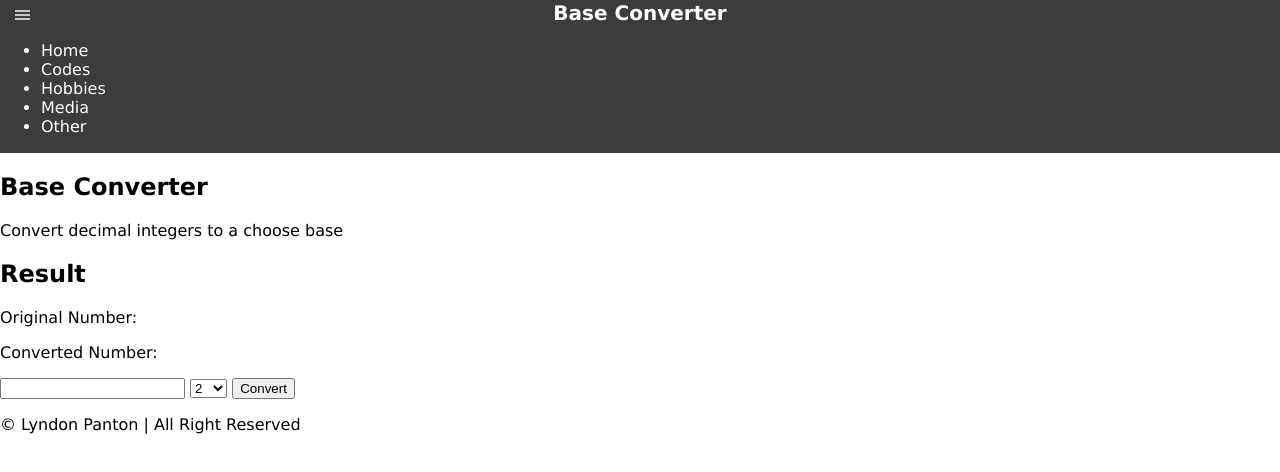
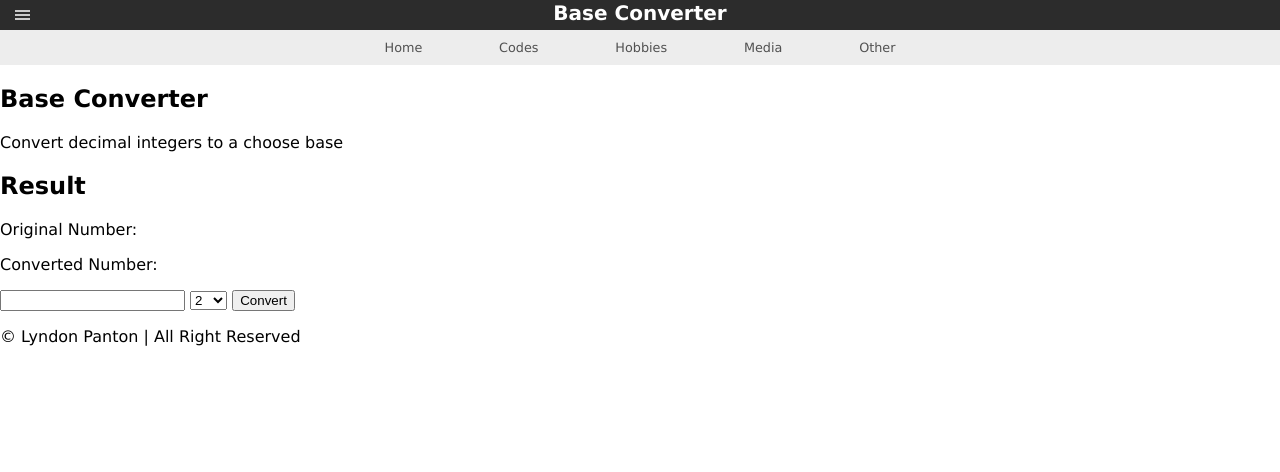
Before and after one commit to LyndonPanton/BaseConverter, a plain HTML site: page index.html in a window 1280 px wide. Drawn offline with Linux system fonts and the light colour scheme; a script that the page names is missing.

Commit message:
styled navigation items

```diff
--- a/css/styles.sass
+++ b/css/styles.sass
@@ -12,14 +12,32 @@ body, html
 
 h1
 	margin: 0
+	padding-bottom: 5px
 	text-align: center
-	font-size: 20px
+	font-size: 1.25em
 	color: #FFFFFF
 
 header
-	padding: 1px
-	background-color: #3C3C3C
+	padding-top: 1px
+	background-color: #2C2C2C
 	color: #FFFFFF
+
+nav
+	margin: 0
+	padding: 10px 0
+	background-color: #EDEDED
+	color: #515151
+	ul
+		display: flex
+		flex-direction: row
+		justify-content: center
+
+		margin: 0
+		padding: 0
+		li
+			margin: 0 3vw
+			list-style-type: none
+			font-size: 0.8em
 
 // hamburger
 #hamburger
@@ -27,7 +45,7 @@ header
 	top: 5px
 	left: 10px
 
-	border: #3C3C3C solid 5px
+	border: #2C2C2C solid 5px
 	width: 15px
 	height: 10px
 	-moz-background: linear-gradient(0deg, #CACACA 0%, #CACACA 20%, transparent 20%, transparent 40%, #CACACA 40%, #CACACA 60%, transparent 60%, transparent 80%, #CACACA 80%, #CACACA 100%)
```
Also changed, not shown: css/styles.css, 1 other file.
